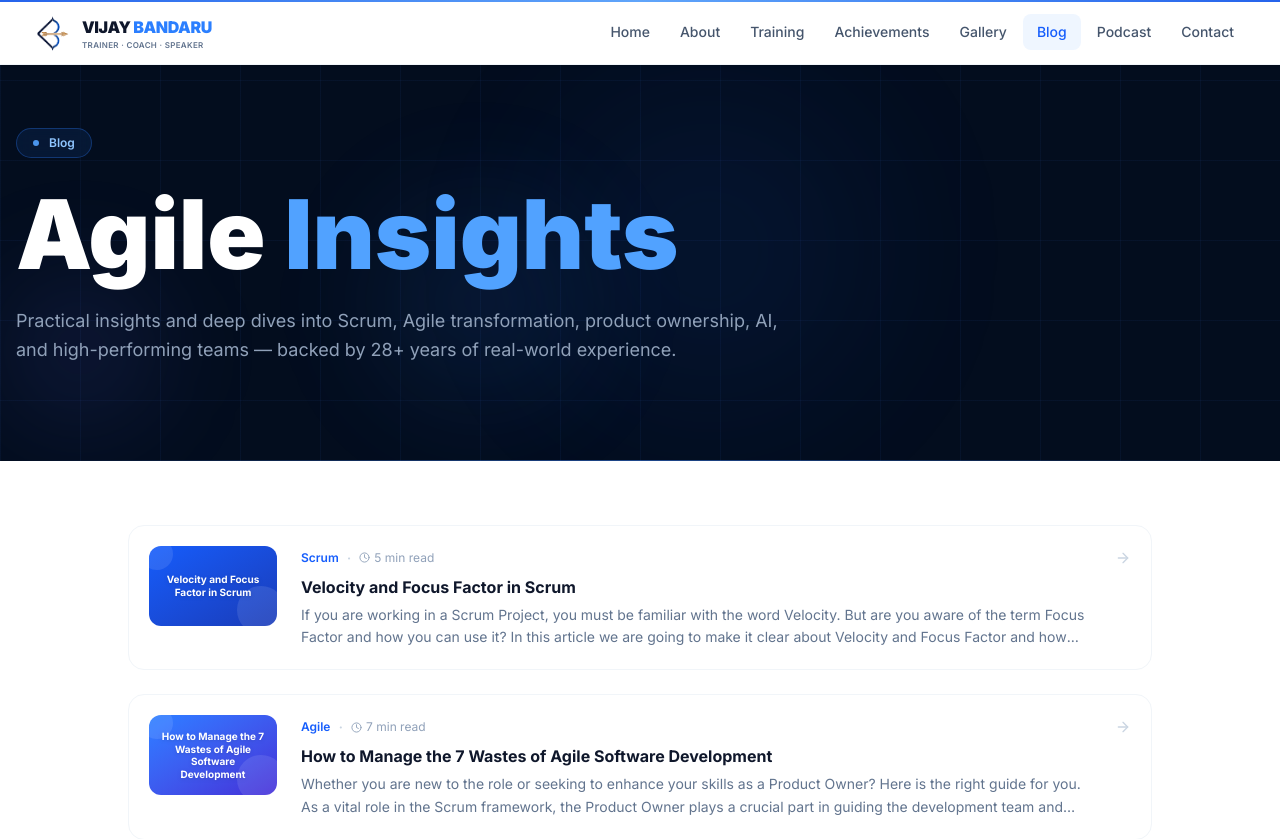
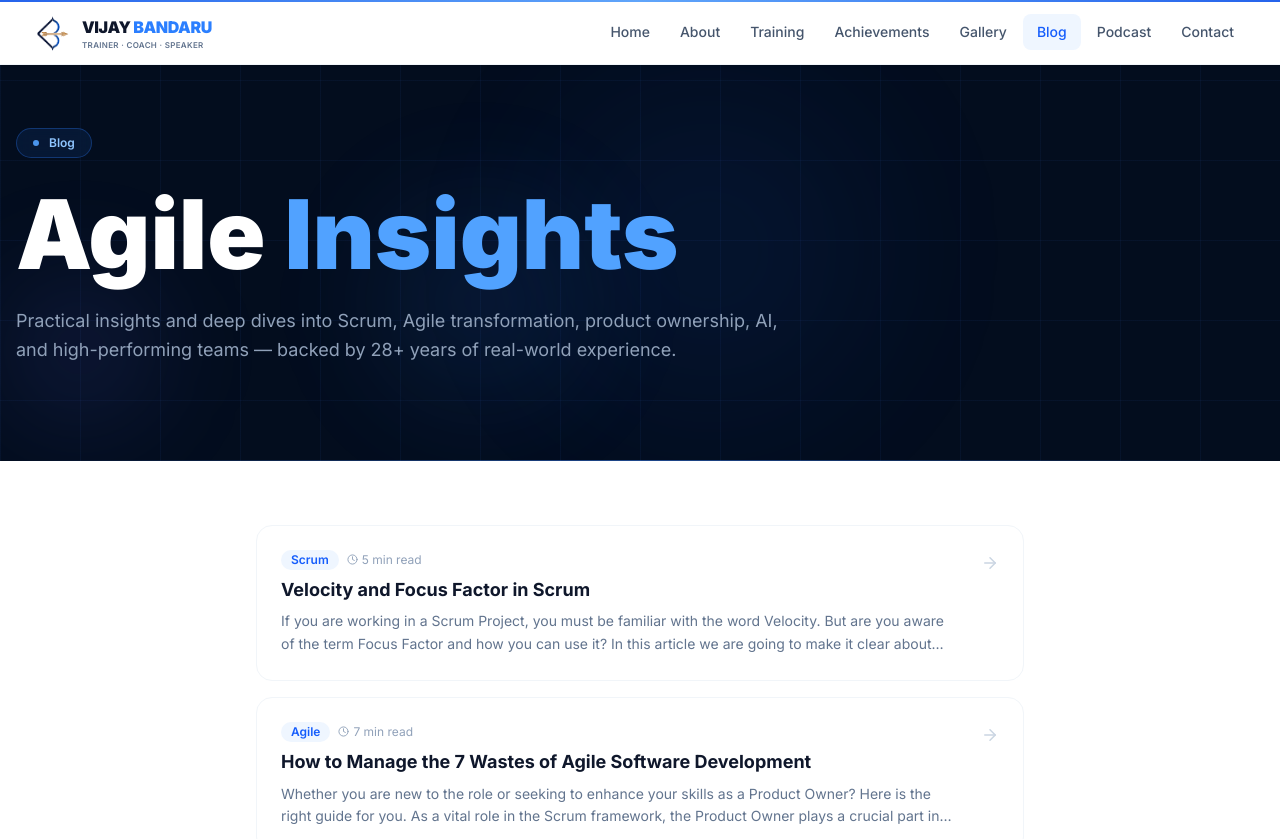
Before and after one commit to Surya-Anirudh/vijay-bandaru-website, a React (Vite) app: page /blog in a window 1280 px wide. Shown: the top 839 px of the page. Built offline with nearby package versions, Linux system fonts and the light colour scheme.

Commit message:
refactor: clean minimal blog card layout, no thumbnail

```diff
--- a/src/pages/Blog.tsx
+++ b/src/pages/Blog.tsx
@@ -3,12 +3,6 @@ import { ArrowRight, Clock } from "lucide-react"
 import { Link } from "react-router-dom"
 import PageHeader from "@/components/PageHeader"
 import { blogPosts } from "./BlogPost"
-
-const categoryGradient: Record<string, string> = {
-  Scrum:  "from-blue-600 to-blue-800",
-  Agile:  "from-blue-500 to-indigo-700",
-  Career: "from-indigo-600 to-blue-900",
-}
 
 export default function Blog() {
   return (
@@ -17,30 +11,22 @@ export default function Blog() {
         title={<>Agile <span className="text-blue-400">Insights</span></>}
         subtitle="Practical insights and deep dives into Scrum, Agile transformation, product ownership, AI, and high-performing teams — backed by 28+ years of real-world experience." />
 
-      {/* Posts */}
       <section className="py-16 px-4">
-        <div className="max-w-5xl mx-auto space-y-6">
+        <div className="max-w-3xl mx-auto space-y-4">
           {blogPosts.map((post, i) => (
-            <motion.div key={post.slug} initial={{ opacity: 0, y: 20 }} whileInView={{ opacity: 1, y: 0 }}
+            <motion.div key={post.slug} initial={{ opacity: 0, y: 16 }} whileInView={{ opacity: 1, y: 0 }}
               viewport={{ once: true }} transition={{ duration: 0.4, delay: i * 0.08 }}>
               <Link to={`/blog/${post.slug}`}>
-                <div className="flex gap-6 items-start p-5 rounded-2xl border border-slate-100 hover:border-blue-200 hover:shadow-md transition-all duration-300 group bg-white">
-                  {/* Styled thumbnail */}
-                  <div className={`shrink-0 w-32 h-20 rounded-xl bg-gradient-to-br ${categoryGradient[post.category] ?? "from-slate-600 to-slate-800"} flex items-center justify-center p-3 overflow-hidden relative`}>
-                    <span className="text-white font-bold text-[10px] text-center leading-tight relative z-10 drop-shadow">{post.title}</span>
-                    <div className="absolute -bottom-2 -right-2 w-12 h-12 rounded-full bg-white/10" />
-                    <div className="absolute -top-2 -left-2 w-8 h-8 rounded-full bg-white/10" />
-                  </div>
+                <div className="group flex items-start gap-5 p-6 rounded-2xl border border-slate-100 hover:border-blue-200 hover:shadow-sm transition-all duration-300 bg-white">
                   <div className="flex-1 min-w-0">
-                    <div className="flex items-center gap-2 mb-1.5">
-                      <span className="text-xs font-semibold text-blue-600">{post.category}</span>
-                      <span className="text-slate-300">·</span>
+                    <div className="flex items-center gap-2 mb-2">
+                      <span className="text-xs font-semibold text-blue-600 bg-blue-50 px-2.5 py-0.5 rounded-full">{post.category}</span>
                       <span className="flex items-center gap-1 text-xs text-slate-400"><Clock size={11} />{post.readTime}</span>
                     </div>
-                    <h2 className="text-slate-900 font-bold text-base leading-snug mb-1.5 group-hover:text-blue-600 transition-colors">{post.title}</h2>
+                    <h2 className="text-slate-900 font-bold text-lg leading-snug mb-2 group-hover:text-blue-600 transition-colors">{post.title}</h2>
                     <p className="text-slate-500 text-sm leading-relaxed line-clamp-2">{post.excerpt}</p>
                   </div>
-                  <ArrowRight size={16} className="shrink-0 text-slate-300 group-hover:text-blue-500 group-hover:translate-x-0.5 transition-all mt-1" />
+                  <ArrowRight size={18} className="shrink-0 text-slate-300 group-hover:text-blue-500 group-hover:translate-x-1 transition-all mt-1" />
                 </div>
               </Link>
             </motion.div>
```
